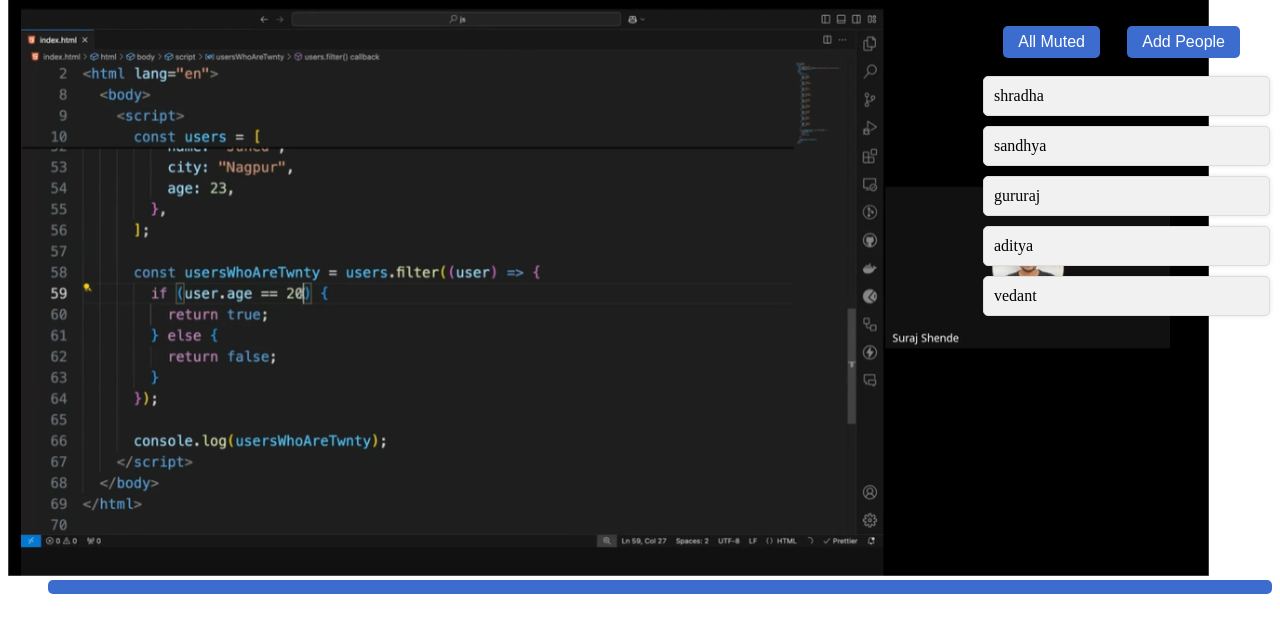
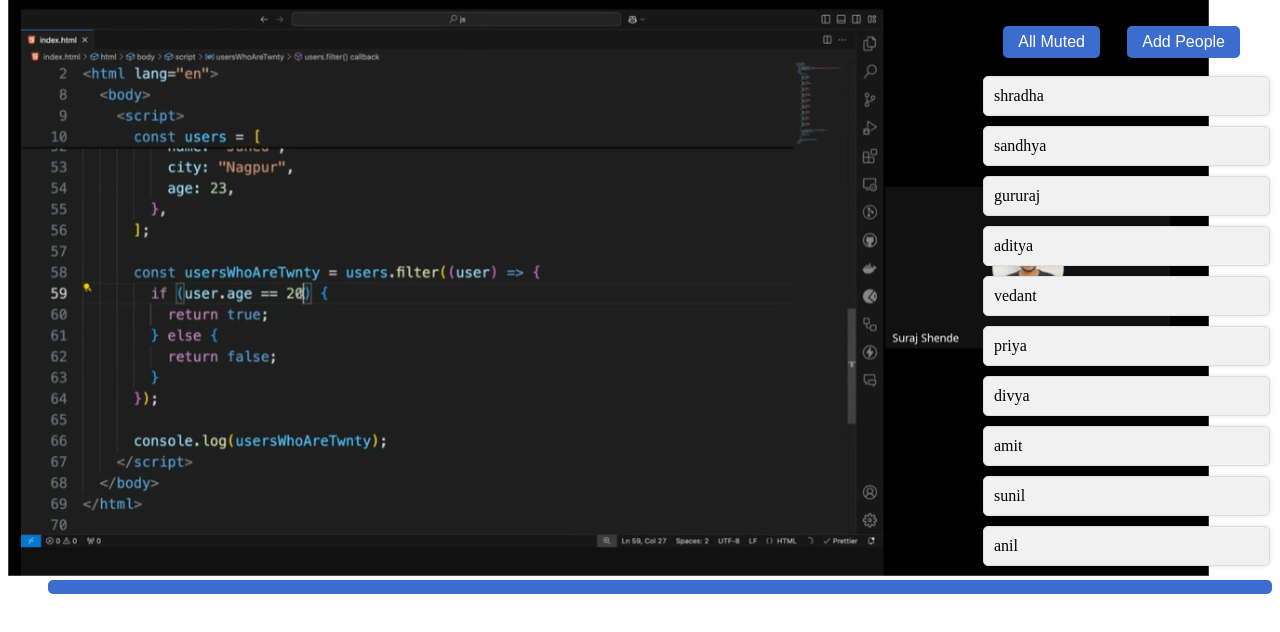
Before and after one commit to ShradhaMane04/google-UI-filter, a plain HTML site: page index.html in a window 1280 px wide. Shown: the part 104-736 px from the top of the page. Drawn offline with Linux system fonts and the light colour scheme.

Commit message:
Basics Created

```diff
--- a/index.html
+++ b/index.html
@@ -57,13 +57,17 @@
              right:310px;
              top:45px;
         }
+        .header{
+            background-color:gray;
+
+        }
 
     </style>
 </head>
 
 <body>
     <h1 class="heading">Google Meet</h1>
-    <div>
+    <div class="header">
         <button type="button" class="btn left">Stop Presenting</button>
     </div>
     <img src="present.png" height="600px" class="img">
@@ -81,7 +85,12 @@
         "sandhya",
         "gururaj",
         "aditya",
-        "vedant"]
+        "vedant",
+        "priya",
+        "divya",
+        "amit",
+        "sunil",
+        "anil"]
         const studentsContainer = document.getElementById('students-container');
         students.forEach((stud)=>{
             studentsContainer.innerHTML += `<div class='student-card'>${stud}</div>`
```
